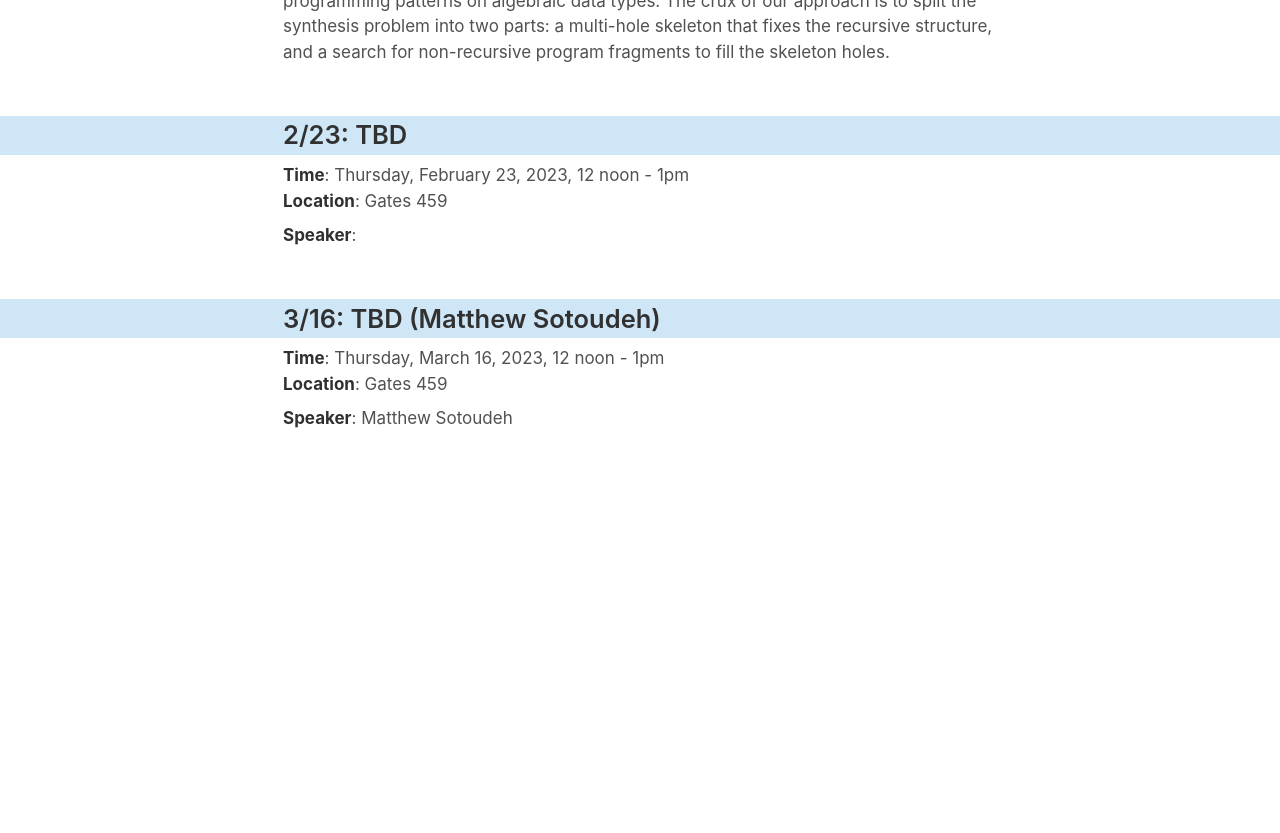
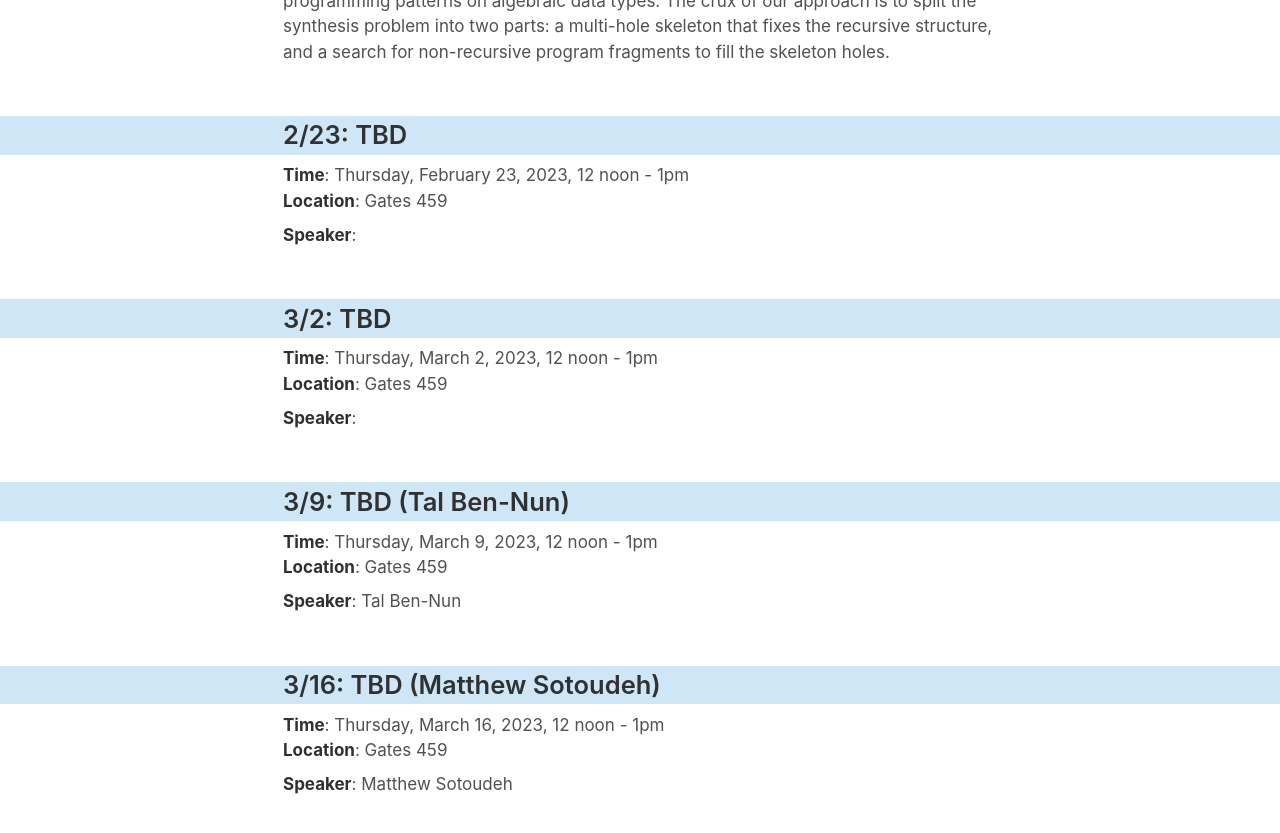
Before and after one commit to software-research-lunch/software-research-lunch.github.io, a Jekyll site: the page built from index.html, in a window 1280 px wide and 900 px high, scrolled down 3149 px. Shown: the top 833 px of the window. Built offline with Jekyll 4.4.1, drawn with Linux system fonts in a browser that asks for light colours; before the commit the page ends 3682 px from its top, so only the background shows below that.

Commit message:
add Tal's talk

```diff
--- a/_data/schedule.yml
+++ b/_data/schedule.yml
@@ -85,6 +85,18 @@ y23_winter:
     abstract: ""
     title: ""
     speaker: ""
+    bio: ""
+    food: ""
+  - date: "2023-03-02"
+    abstract: ""
+    title: ""
+    speaker: ""
+    bio: ""
+    food: ""
+  - date: "2023-03-09"
+    abstract: ""
+    title: ""
+    speaker: "Tal Ben-Nun"
     bio: ""
     food: ""
   - date: "2023-03-16"
```
